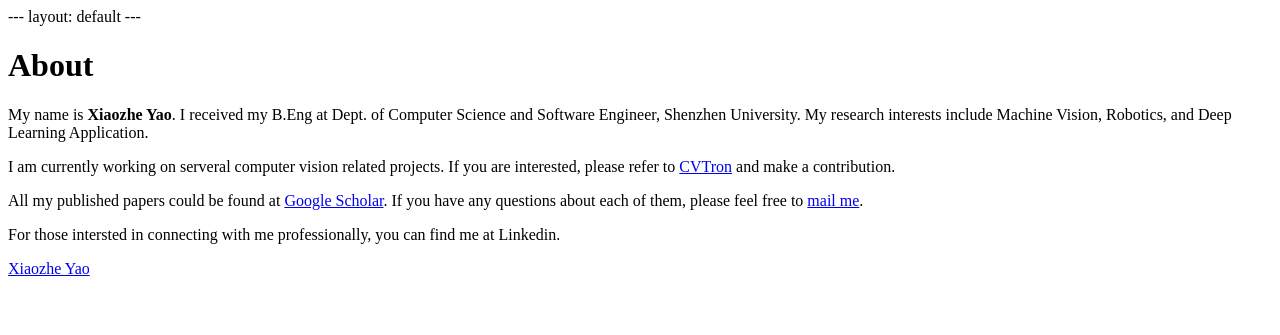
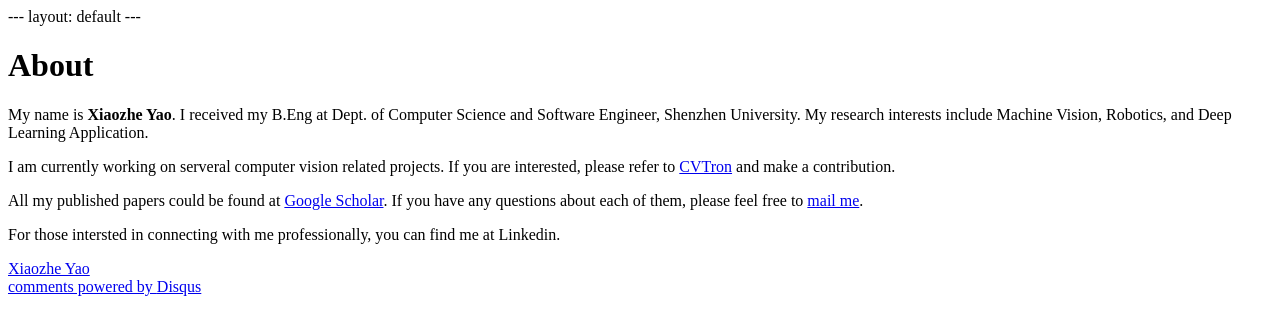
Before and after one commit to CConstance/CConstance.github.io, a Jekyll site: the page built from about.md, in a window 1280 px wide. Shown: the top 335 px of the page. Built offline with Jekyll 4.4.1, drawn with Linux system fonts in a browser that asks for light colours; comment, search, counter and statistics services are not loaded; part of the change alters nothing that is shown.

Commit message:
anti-remove disqus

```diff
--- a/_layouts/page.html
+++ b/_layouts/page.html
@@ -9,6 +9,24 @@
         {{ content }}
     </article>
 
+    <!-- disqus comments -->
+    {% if page.comments %}
+    <div id="disqus_thread"></div>
+    <script type="text/javascript">
+        /* * * CONFIGURATION VARIABLES: EDIT BEFORE PASTING INTO YOUR WEBPAGE * * */
+        var disqus_shortname = 'jhui'; // required: replace example with your forum shortname
+
+        /* * * DON'T EDIT BELOW THIS LINE * * */
+        (function() {
+            var dsq = document.createElement('script');
+            dsq.type = 'text/javascript';
+            dsq.async = true;
+            dsq.src = '//' + disqus_shortname + '.disqus.com/embed.js';
+            (document.getElementsByTagName('head')[0] || document.getElementsByTagName('body')[0]).appendChild(dsq);
+        })();
+    </script>
+    <noscript>Please enable JavaScript to view the <a href="http://disqus.com/?ref_noscript">comments powered by Disqus.</a></noscript>
+    <a href="http://disqus.com" class="dsq-brlink">comments powered by <span class="logo-disqus">Disqus</span></a> {% endif %}
 
 </div>
 
```
